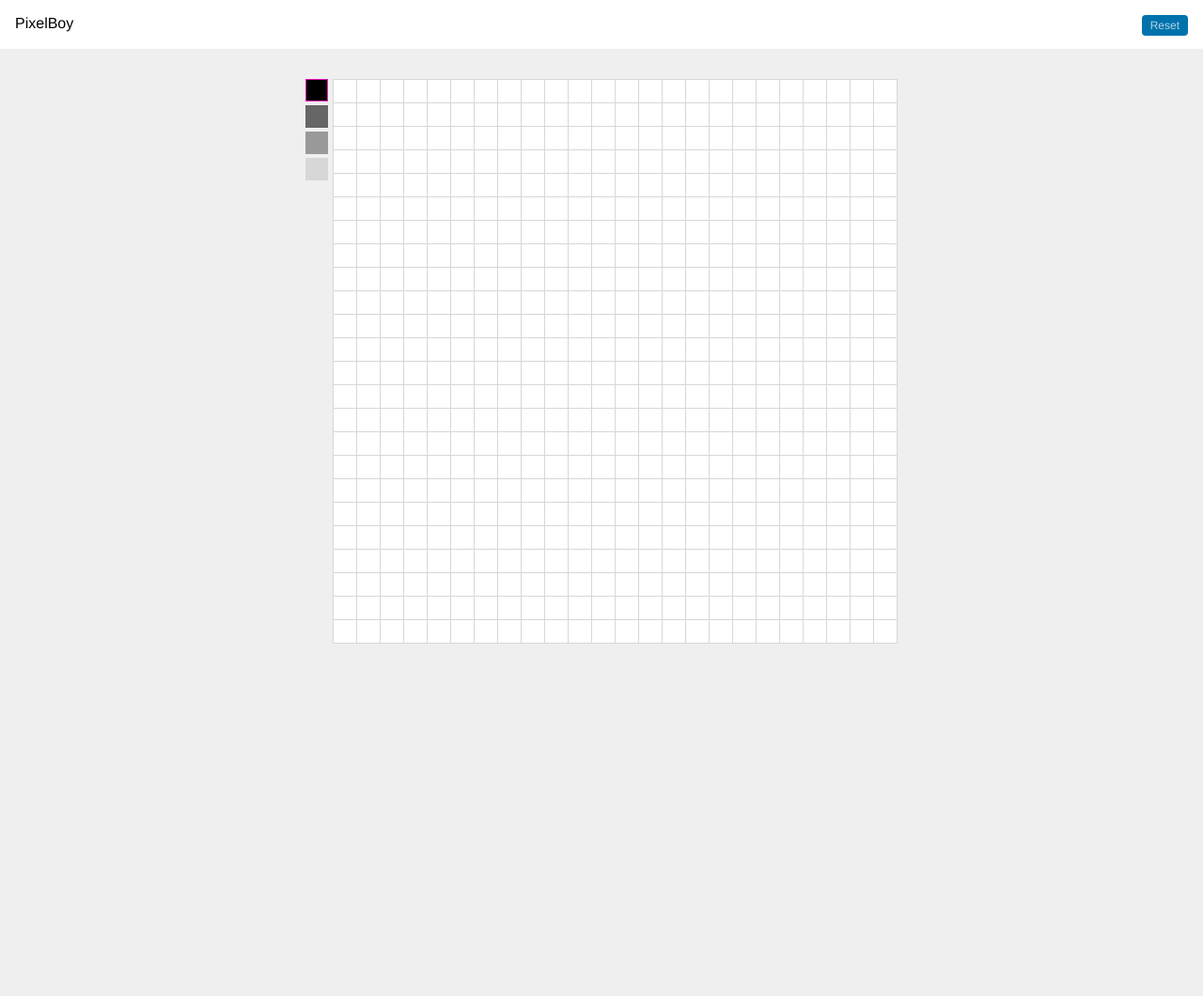
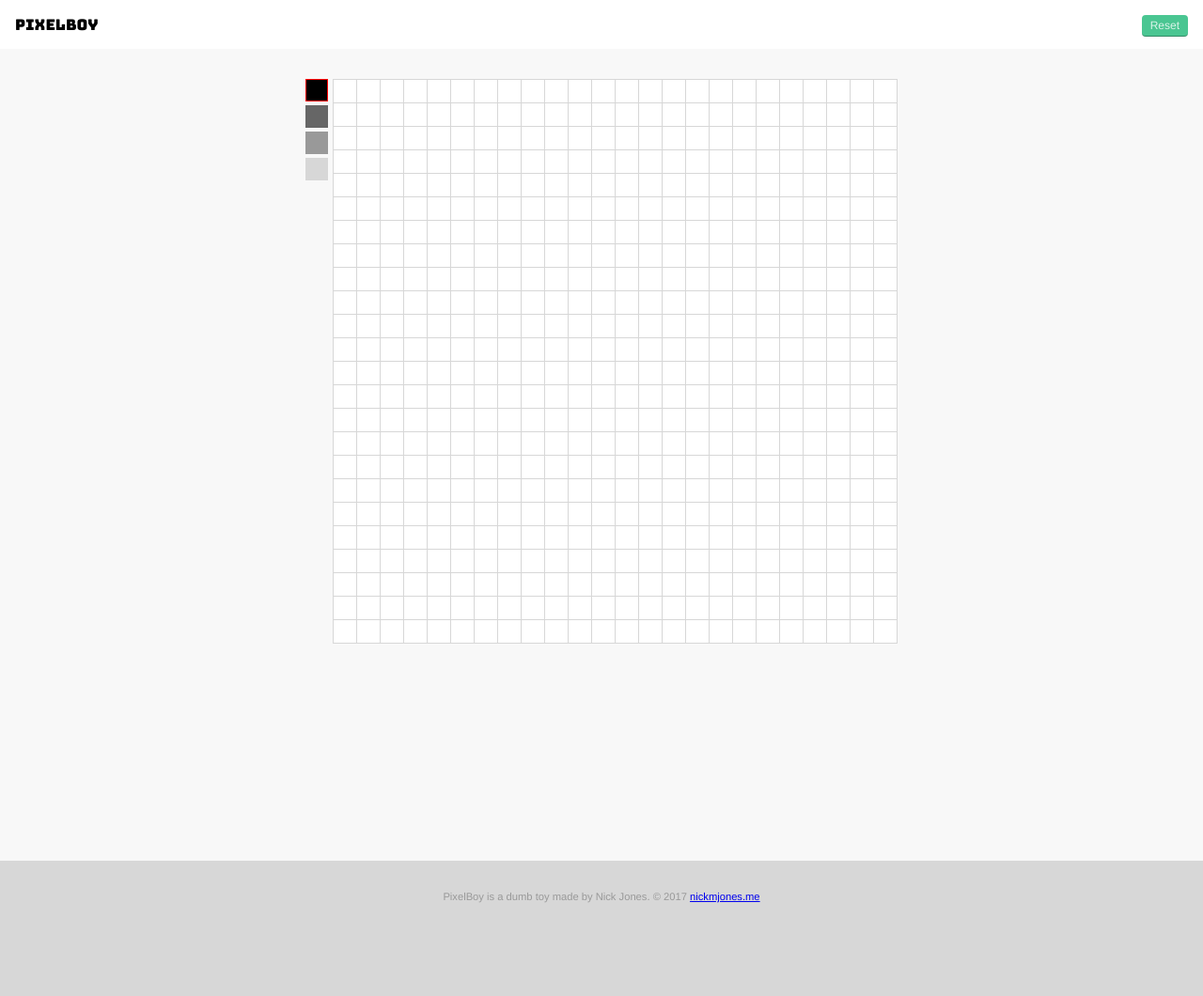
Before and after one commit to nickmjones/pixelboy, a plain HTML site: page index.html in a window 1280 px wide. Shown: the whole page at 94% size. Before the commit the page ends 916 px from the top, so only its background shows below. Drawn offline with nearby package versions, Linux system fonts and the light colour scheme.

Commit message:
Additional touches

```diff
--- a/css/master.css
+++ b/css/master.css
@@ -1,12 +1,13 @@
 /* Master
 =============================*/
+@import url('https://fonts.googleapis.com/css?family=Bungee');
 
 body {
   font-family: Helvetica, Arial, sans-serif;
   box-sizing: border-box;
   padding: 0;
   margin: 0;
-  background: #efefef;
+  background: #f8f8f8;
 }
 
 .content {
@@ -20,6 +21,10 @@ body {
   height: 20px;
   padding: 1rem;
   background: #fff;
+}
+
+.title {
+  font-family: Bungee, Helvetica, sans-serif;
 }
 
 .palette {
@@ -43,13 +48,14 @@ input[type=radio]#light-gray { background: #999; }
 input[type=radio]#lightest-gray { background: #d7d7d7; }
 
 input[type=radio]:checked {
-  border: 1px solid rgb(236, 24, 183);
+  border: 1px solid red;
 }
 
 .toolbar .btn {
   font-size: 0.75rem;
-  color: rgba(255, 255, 255, 0.7);
-  background: #0072ac;
+  color: rgba(255, 255, 255, 0.8);
+  background: rgb(74, 198, 146);
+  border-bottom: 1px solid rgba(0, 0, 0, 0.3);
   text-align: center;
   padding: 4px 9px;
   cursor: pointer;
@@ -97,3 +103,12 @@ input[type=radio]:checked {
 .canvas .node.filledLightestGray {
   background: #d7d7d7;
 }
+
+footer {
+  height: 10vh;
+  background: #d7d7d7;
+  font-size: 0.7rem;
+  text-align: center;
+  padding: 2rem;
+  color: #999;
+}
--- a/index.html
+++ b/index.html
@@ -31,6 +31,10 @@
       <div class="canvas"></div>
     </div>
 
+    <footer>
+      PixelBoy is a dumb toy made by Nick Jones. &copy; 2017 <a href="http://www.nickmjones.me">nickmjones.me</a>
+    </footer>
+
     <script src="https://code.jquery.com/jquery-3.2.1.min.js"   integrity="sha256-hwg4gsxgFZhOsEEamdOYGBf13FyQuiTwlAQgxVSNgt4="   crossorigin="anonymous"></script>
     <script src="js/game.js"></script>
   </body>
```
